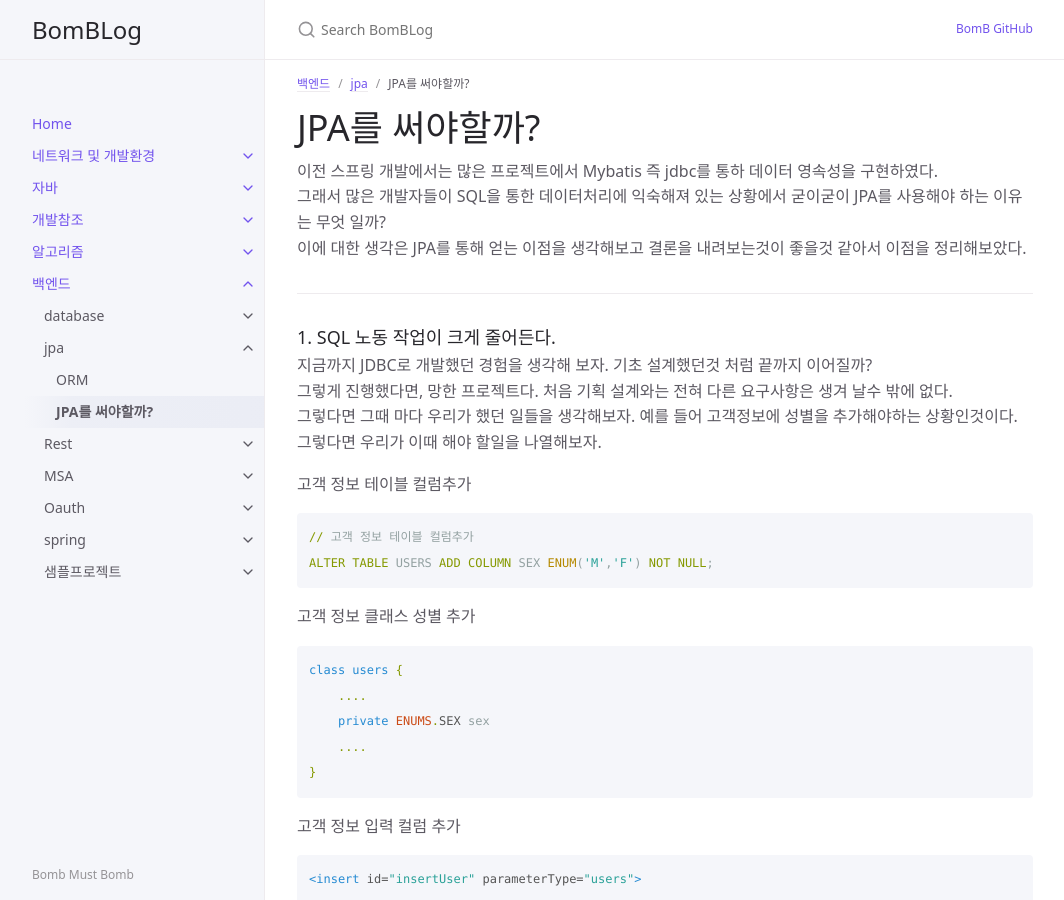
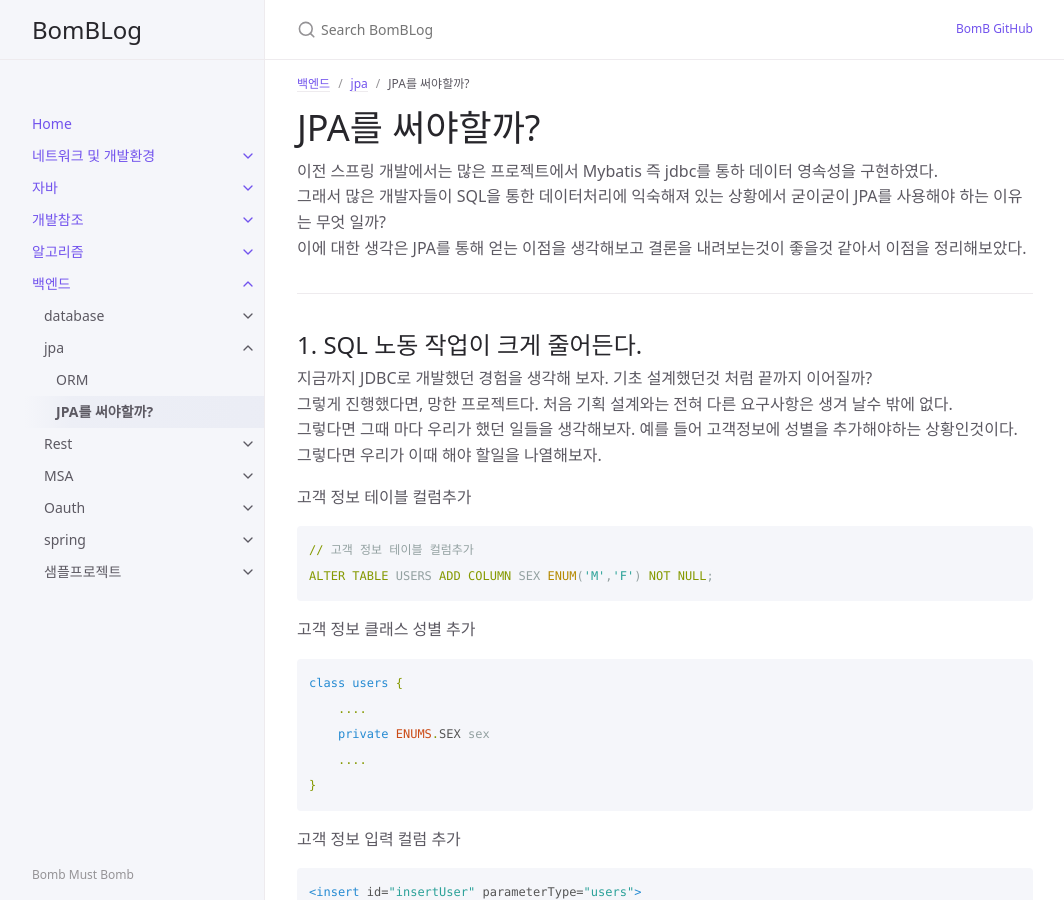
Before and after one commit to yongBomb90/yongBomb90.github.io, a Jekyll site: the page built from docs/backend/jpa/backend_jpa_002.md, in a window 1280 px wide and 900 px high. Shown: the whole window, without its empty margins (107-1171 px from the left). Built offline with Jekyll 4.4.1, drawn with Linux system fonts in a browser that asks for light colours; comment, search, counter and statistics services are not loaded.

```diff
--- a/docs/backend/jpa/backend_jpa_002.md
+++ b/docs/backend/jpa/backend_jpa_002.md
@@ -16,7 +16,7 @@ permalink: /backend/jpa/002
 ---
 
 
-### 1. SQL 노동 작업이 크게 줄어든다.
+## 1. SQL 노동 작업이 크게 줄어든다.
 
 지금까지 JDBC로 개발했던 경험을 생각해 보자. 기초 설계했던것 처럼 끝까지 이어질까?
 그렇게 진행했다면, 망한 프로젝트다. 처음 기획 설계와는 전혀 다른 요구사항은 생겨 날수 밖에 없다.
@@ -90,7 +90,7 @@ class users {
 
 이렇듯 엔티티에 추가하면 모든 수정 사항인 끝난다. 좀더 빠르게 수정할수있고 포인트가 한곳이라 수정으로 인한 버그처리에 대한 모니터링에도 좋은 이점을 가질수 있게된다.
 
-### 2. 객체 비교에 상이점
+## 2. 객체 비교에 상이점
 
 데이터베이스는 결국에 RDBMS 즉, 관계중심적이다. 이로인해 같다라는 의미는 컬럼이 같다라는 의미가 된다. 이는 객체적으로 보았을떄 크게 다른다. 이는 동명이인은 같은 사람이라고 인식하는것이라고 할수있다. 물동 지금시점에 강남역 5번 출구에 초록색 옷을 입은 12살 홍길동은 한명일 가능성이 높지만 이는 많은 조건이 붙을수 밖에 없다. 이를 JPA에서는 하나의 엔티티로 인식해 처리해준다. 불필요 소스를 버릴수있는 장점중 하나다이다.
 
@@ -107,7 +107,7 @@ class users {
 
 이는 관계성 한번일경우 이렇게 쓸수있고 정리할수 있도록 처리가 가능하다. 하지만 만약에 이 관계가 양파처럼 이어진다면 어떻게 될까? 지갑에 카드, 돈 정보를 이어가고 카드에 은행정보를 이어가고 은행의 계좌 정보를 이어가고 계좌의 입출금 내역까지 이어간다고 했을경우 우리는 복잡한 SQL을 작성한후 Mybatis 라면 Collection 처리를 위해 resultMap도 바꿔줘야 한다. 또는 이렇게 복잡할경우 SQL나눠서 잡업해 합치는 방법으로 처리할때도 있다. 객체지향적으로는 불필요한 코드가 많아진다. 이를 JPA 로 구현한다면 Lazy Loading 을통해 각각의 객체가 관계의 따라 필요할 경우 가져오는 방식을 통해 간단하고 쉽게 구현이 가능하다.
 
-### 4. 페러다임 불일치
+## 4. 페러다임 불일치
 
 자바 개발자라면 가장 처음에 습득하는것 상속이다. 사람은 동물을 상속 받은것이고 핸드폰은 물건은 상속받은것이다. 이는 자바를 쓰는 가장 큰이유중 하나이다. 그렇다면 상속 개념은 JDBC를 통해 구현이 가능할까 이는 우리가 직접 코딩을해서 구현하는 수밖에 없다. RDBMS에서 상속이라는 관계는 없다. 테이블은 수평적으로 이루어져 있다. 이를 수직적으로 바꿀수는 없다. 이러한 코딩을 JPA에서는 이미 구현되어 있어 우리는 사용하면 그뿐이다.
 
```
